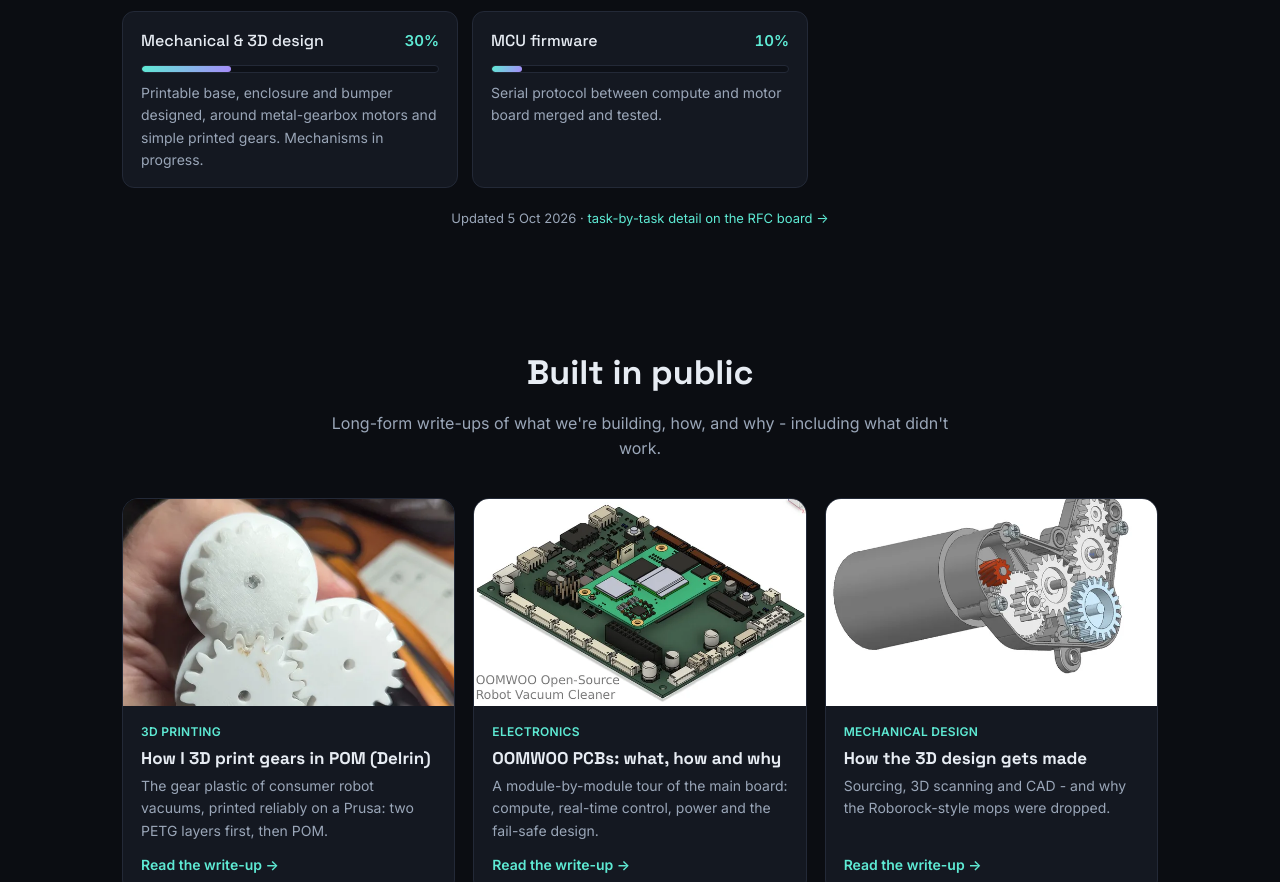
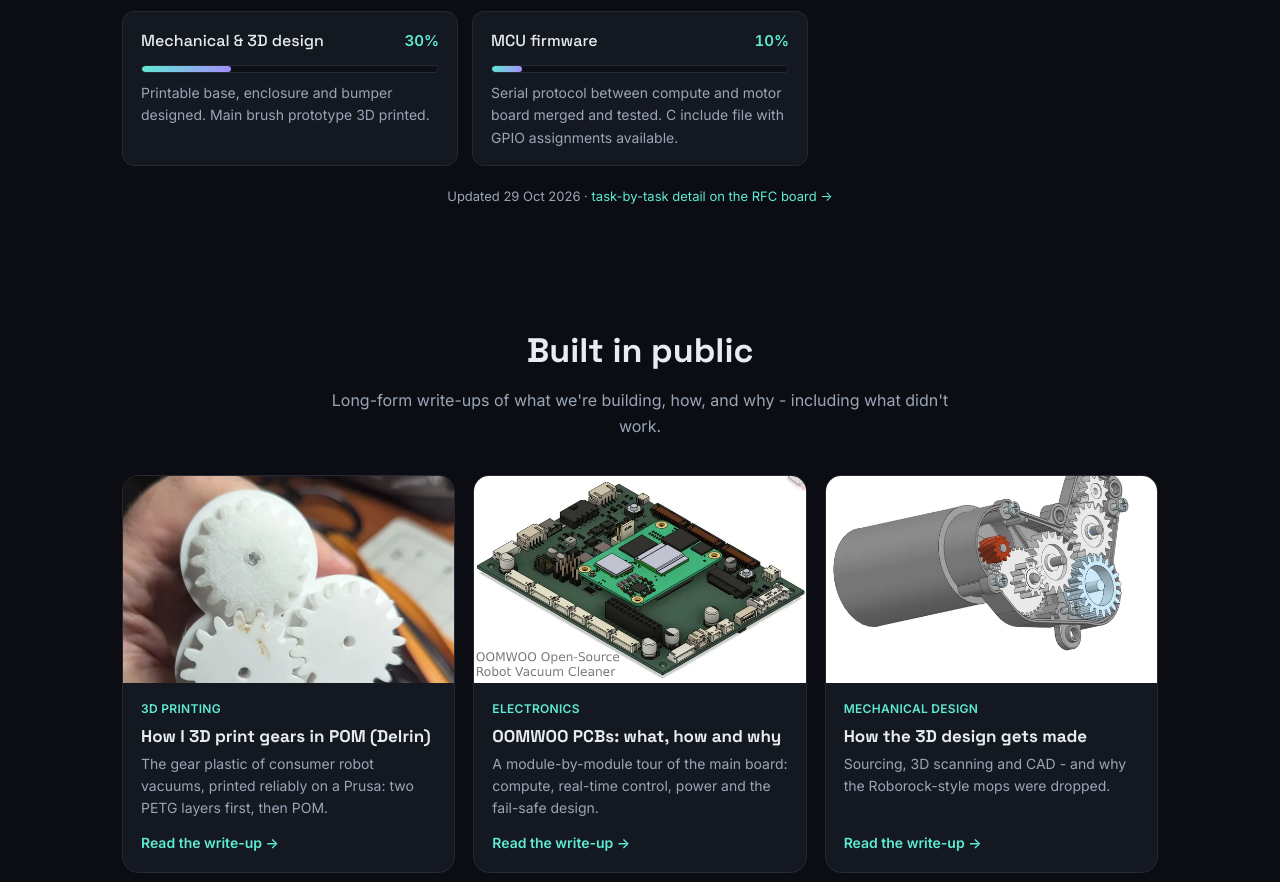
Before and after one commit to oomwoo/oomwoo.github.io, a plain HTML site: page index.html in a window 1280 px wide. Shown: the part 2769-3651 px from the top of the page. Drawn offline with Linux system fonts and the light colour scheme.

Commit message:
Landing: progress notes for 3D design and MCU firmware; updated 29 Oct
Co-Authored-By: Claude Opus 5.5 <noreply@anthropic.com>

```diff
--- a/index.html
+++ b/index.html
@@ -403,15 +403,15 @@
         <div class="prog" data-pct="30">
           <div class="prog-top"><span class="prog-name">Mechanical &amp; 3D design</span><span class="prog-pct">30%</span></div>
           <div class="prog-bar" role="progressbar" aria-label="Mechanical and 3D design" aria-valuenow="30" aria-valuemin="0" aria-valuemax="100"><span class="prog-fill" style="width:30%"></span></div>
-          <p class="prog-note">Printable base, enclosure and bumper designed, around metal-gearbox motors and simple printed gears. Mechanisms in progress.</p>
+          <p class="prog-note">Printable base, enclosure and bumper designed. Main brush prototype 3D printed.</p>
         </div>
         <div class="prog" data-pct="10">
           <div class="prog-top"><span class="prog-name">MCU firmware</span><span class="prog-pct">10%</span></div>
           <div class="prog-bar" role="progressbar" aria-label="MCU firmware" aria-valuenow="10" aria-valuemin="0" aria-valuemax="100"><span class="prog-fill" style="width:10%"></span></div>
-          <p class="prog-note">Serial protocol between compute and motor board merged and tested.</p>
+          <p class="prog-note">Serial protocol between compute and motor board merged and tested. C include file with GPIO assignments available.</p>
         </div>
     </div>
-    <p class="prog-updated">Updated 5 Oct 2026 · <a href="https://github.com/makerspet/oomwoo/tree/main/contributions" style="color:var(--teal);text-decoration:none">task-by-task detail on the RFC board →</a></p>
+    <p class="prog-updated">Updated 29 Oct 2026 · <a href="https://github.com/makerspet/oomwoo/tree/main/contributions" style="color:var(--teal);text-decoration:none">task-by-task detail on the RFC board →</a></p>
   </section>
 
   <!-- BUILD IN PUBLIC -->
```
